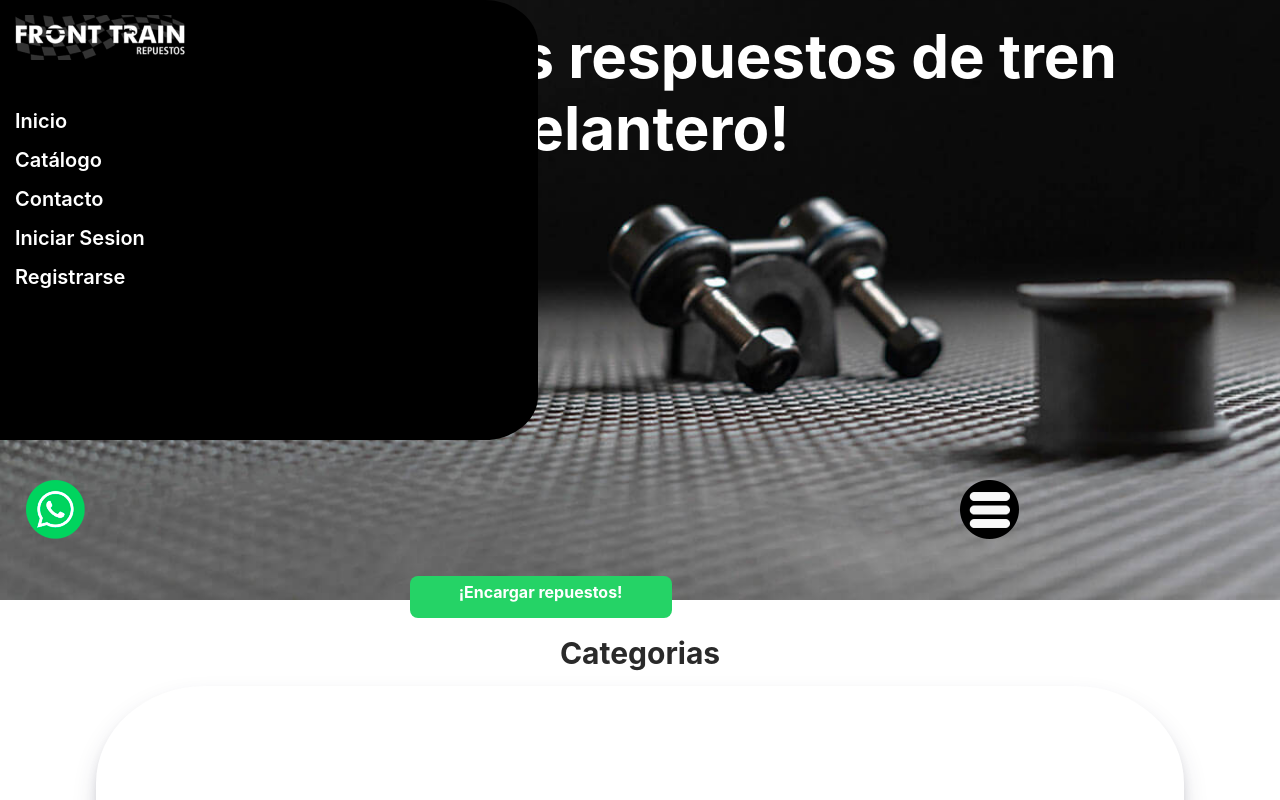
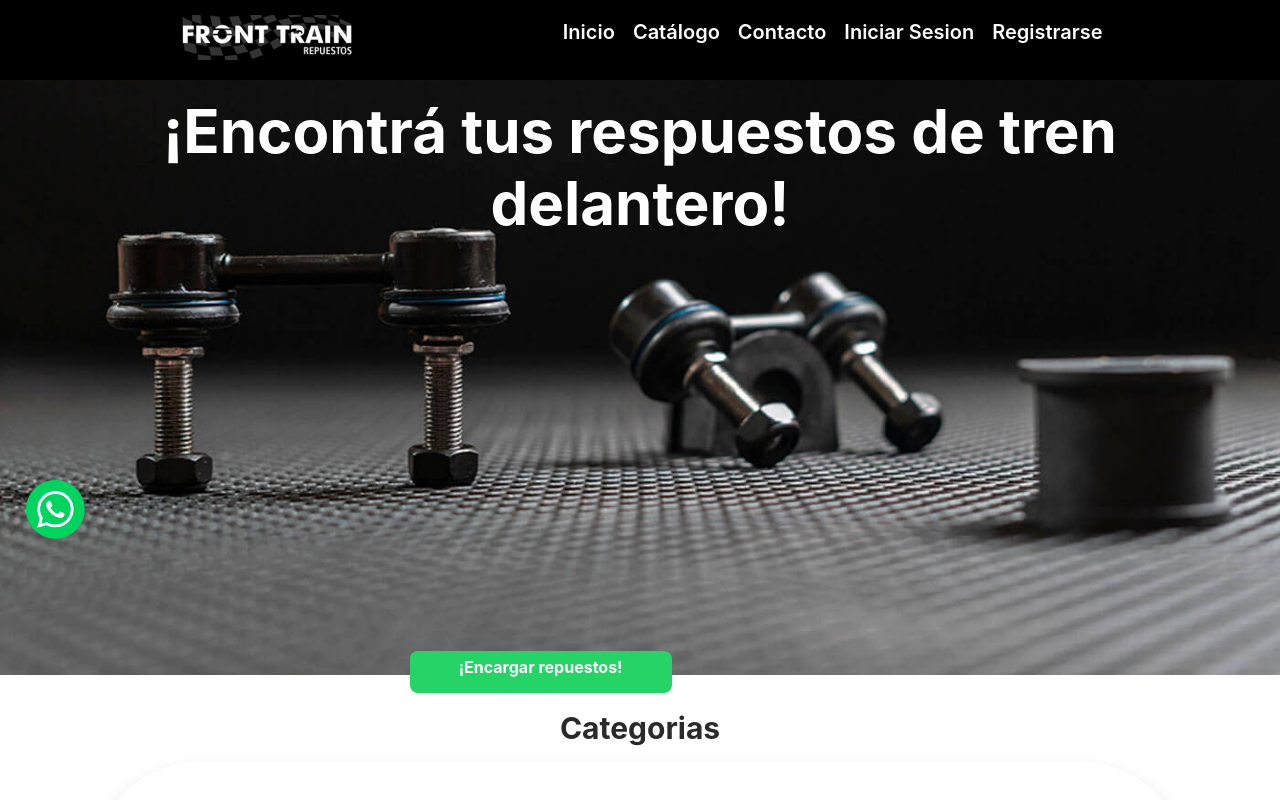
Before and after one commit to alexshady008/fronttrain_frontend, a React (Create React App) app: page / in a window 1280 px wide. Shown: the top 800 px of the page. Built offline with nearby package versions, Linux system fonts and the light colour scheme.

Commit message:
header 750

```diff
--- a/src/components/Page/Header/Header.css
+++ b/src/components/Page/Header/Header.css
@@ -50,6 +50,45 @@
        }
 }
 
+@media (min-width:750px) {
+    .header--top-active{
+        display: inline-flex;
+        background-color: black;
+        flex-wrap: wrap;
+        flex-direction: row;
+         width: 100%;
+        height: 10%;
+        position: fixed;
+        z-index: 100;
+        border-bottom-right-radius: 0%;
+        border-top-right-radius: 0%;
+        justify-content: space-evenly;
+       }
+
+        .header--nav{
+           display: flex;
+           flex-wrap: wrap;
+           flex-direction: row;
+           margin: 10px;
+
+       }
+
+       .navLink{
+           color: #fff;
+           text-decoration: none;
+           font-weight: 600;
+           font-size: 20px;
+           margin-top: 10px;
+           margin-left: 18px;
+       }
+       .header--menu-button{
+        display:none !important;
+
+    }
+
+
+}
+
 /* Botones */
 .header--down{
     display: flex;
--- a/src/components/Page/Home/CoverPage/CoverPage.css
+++ b/src/components/Page/Home/CoverPage/CoverPage.css
@@ -1,7 +1,6 @@
 .coverPage--container{
    top: -10px;
    position: relative;
-   /* background-color: #25D366; */
    height: 100%;
    width: 100%;
 }
@@ -45,12 +44,19 @@
  }
 
 @media (min-width: 750px) {
+
+   .coverPage--container{
+     margin-top: 80px;
+   }
   .coverPage--img{
    background-image: url('../../../../../public/assets/portada/portada-tablet.jpg');
-   height: 55vh;
+   height: 60vh;
+
+
 }
 .coverPage--title{
    font-size: 40px;
+
 }
 .coverPage--wsp {
    left:32%;
```
